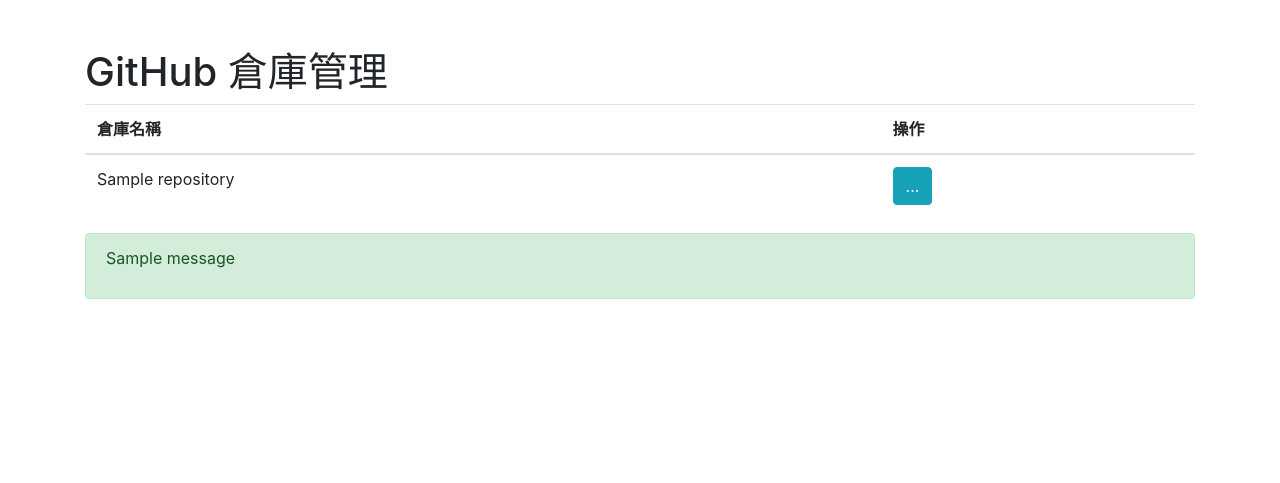
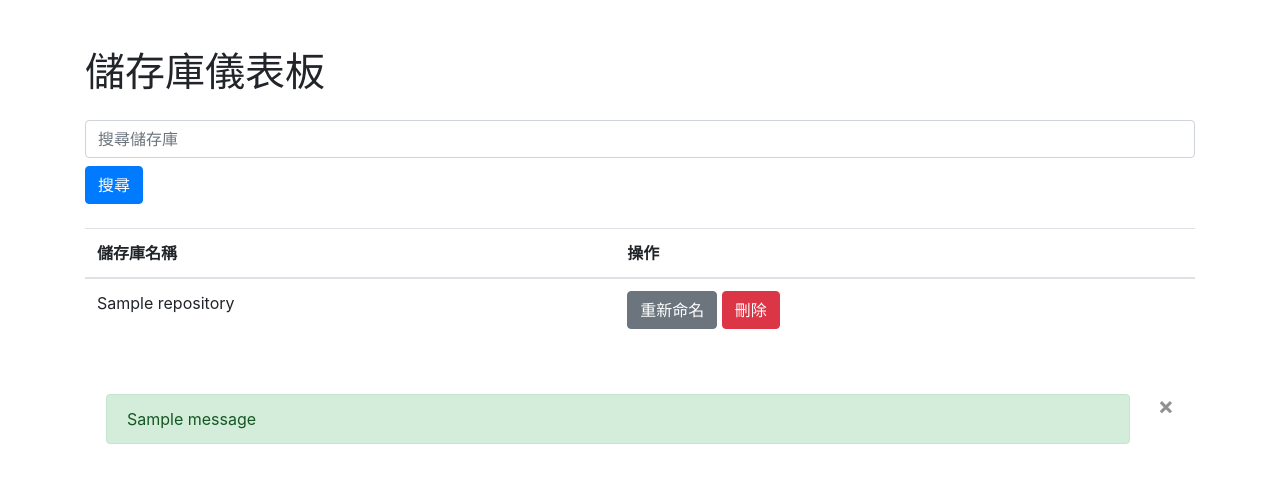
Before and after one commit to oinktech/Github-RepoManager, a Flask app: template templates/dashboard.html in a window 1280 px wide. Shown: the top 483 px of the page. Run offline with Flask 3, Linux system fonts and the light colour scheme; the template is opened without the code that fills it: values that come from a table or form of the project are taken from there, others are empty; tables that the repository leaves empty hold one stand-in row (values such as "Sample post"); one stand-in notice (Sample message) is shown; some libraries are stand-ins or nearby versions.

Commit message:
Update dashboard.html

```diff
--- a/templates/dashboard.html
+++ b/templates/dashboard.html
@@ -3,19 +3,23 @@
 <head>
     <meta charset="UTF-8">
     <meta name="viewport" content="width=device-width, initial-scale=1.0">
-    <title>GitHub 倉庫管理</title>
+    <title>儲存庫儀表板</title>
     <link rel="stylesheet" href="https://stackpath.bootstrapcdn.com/bootstrap/4.5.2/css/bootstrap.min.css">
     <script src="https://code.jquery.com/jquery-3.5.1.slim.min.js"></script>
     <script src="https://cdn.jsdelivr.net/npm/@popperjs/core@2.9.3/dist/umd/popper.min.js"></script>
     <script src="https://stackpath.bootstrapcdn.com/bootstrap/4.5.2/js/bootstrap.min.js"></script>
 </head>
 <body>
-    <div class="container mt-5">
-        <h1>GitHub 倉庫管理</h1>
-        <table class="table">
+    <div class="container">
+        <h1 class="mt-5">儲存庫儀表板</h1>
+        <form method="GET" class="mt-4">
+            <input type="text" name="search" class="form-control" placeholder="搜尋儲存庫" value="{{ search_query }}">
+            <button type="submit" class="btn btn-primary mt-2">搜尋</button>
+        </form>
+        <table class="table mt-4">
             <thead>
                 <tr>
-                    <th>倉庫名稱</th>
+                    <th>儲存庫名稱</th>
                     <th>操作</th>
                 </tr>
             </thead>
@@ -24,30 +28,51 @@
                 <tr>
                     <td>{{ repo.name }}</td>
                     <td>
-                        <button class="btn btn-info" data-toggle="modal" data-target="#repoModal{{ repo.id }}">...</button>
+                        <button type="button" class="btn btn-secondary" data-toggle="modal" data-target="#renameModal{{ repo.id }}">重新命名</button>
+                        <button type="button" class="btn btn-danger" data-toggle="modal" data-target="#deleteModal{{ repo.id }}">刪除</button>
                     </td>
                 </tr>
 
-                <!-- Modal -->
-                <div class="modal fade" id="repoModal{{ repo.id }}" tabindex="-1" role="dialog" aria-labelledby="repoModalLabel{{ repo.id }}" aria-hidden="true">
+                <!-- 刪除確認模態 -->
+                <div class="modal fade" id="deleteModal{{ repo.id }}" tabindex="-1" role="dialog" aria-labelledby="deleteModalLabel{{ repo.id }}" aria-hidden="true">
                     <div class="modal-dialog" role="document">
                         <div class="modal-content">
                             <div class="modal-header">
-                                <h5 class="modal-title" id="repoModalLabel{{ repo.id }}">操作倉庫: {{ repo.name }}</h5>
+                                <h5 class="modal-title" id="deleteModalLabel{{ repo.id }}">確認刪除</h5>
                                 <button type="button" class="close" data-dismiss="modal" aria-label="Close">
                                     <span aria-hidden="true">&times;</span>
                                 </button>
                             </div>
                             <div class="modal-body">
-                                <form method="POST" action="{{ url_for('delete_repo', repo_id=repo.id) }}">
+                                您確定要刪除儲存庫 "{{ repo.name }}" 嗎？
+                            </div>
+                            <div class="modal-footer">
+                                <form action="{{ url_for('delete_repo', repo_id=repo.id) }}" method="POST">
+                                    <button type="button" class="btn btn-secondary" data-dismiss="modal">取消</button>
                                     <button type="submit" class="btn btn-danger">刪除</button>
                                 </form>
-                                <form method="POST" action="{{ url_for('rename_repo', repo_id=repo.id) }}">
+                            </div>
+                        </div>
+                    </div>
+                </div>
+
+                <!-- 重新命名模態 -->
+                <div class="modal fade" id="renameModal{{ repo.id }}" tabindex="-1" role="dialog" aria-labelledby="renameModalLabel{{ repo.id }}" aria-hidden="true">
+                    <div class="modal-dialog" role="document">
+                        <div class="modal-content">
+                            <div class="modal-header">
+                                <h5 class="modal-title" id="renameModalLabel{{ repo.id }}">重新命名儲存庫</h5>
+                                <button type="button" class="close" data-dismiss="modal" aria-label="Close">
+                                    <span aria-hidden="true">&times;</span>
+                                </button>
+                            </div>
+                            <div class="modal-body">
+                                <form action="{{ url_for('rename_repo', repo_id=repo.id) }}" method="POST">
                                     <div class="form-group">
-                                        <label for="new_name">新名稱</label>
-                                        <input type="text" class="form-control" name="new_name" required>
+                                        <label for="new_name">新的儲存庫名稱</label>
+                                        <input type="text" name="new_name" class="form-control" required>
                                     </div>
-                                    <button type="submit" class="btn btn-warning">重命名</button>
+                                    <button type="submit" class="btn btn-primary">重新命名</button>
                                 </form>
                             </div>
                         </div>
@@ -56,14 +81,43 @@
                 {% endfor %}
             </tbody>
         </table>
-        {% with messages = get_flashed_messages() %}
-            {% if messages %}
-                <div class="alert alert-success">
-                    {% for message in messages %}
-                        <p>{{ message }}</p>
-                    {% endfor %}
-                </div>
-            {% endif %}
+
+        <!-- 分頁 -->
+        <nav aria-label="Page navigation">
+            <ul class="pagination">
+                {% if repos.has_prev %}
+                <li class="page-item">
+                    <a class="page-link" href="{{ url_for('dashboard', page=repos.prev_num, search=search_query) }}" aria-label="Previous">
+                        <span aria-hidden="true">&laquo;</span>
+                    </a>
+                </li>
+                {% endif %}
+                {% for page_num in range(1, ceil(total_repos / per_page) + 1) %}
+                <li class="page-item {% if page_num == repos.page %}active{% endif %}">
+                    <a class="page-link" href="{{ url_for('dashboard', page=page_num, search=search_query) }}">{{ page_num }}</a>
+                </li>
+                {% endfor %}
+                {% if repos.has_next %}
+                <li class="page-item">
+                    <a class="page-link" href="{{ url_for('dashboard', page=repos.next_num, search=search_query) }}" aria-label="Next">
+                        <span aria-hidden="true">&raquo;</span>
+                    </a>
+                </li>
+                {% endif %}
+            </ul>
+        </nav>
+
+        {% with messages = get_flashed_messages(with_categories=True) %}
+        {% if messages %}
+        <div class="alert alert-dismissible fade show mt-4" role="alert">
+            {% for category, message in messages %}
+            <div class="alert alert-{{ category }}">{{ message }}</div>
+            {% endfor %}
+            <button type="button" class="close" data-dismiss="alert" aria-label="Close">
+                <span aria-hidden="true">&times;</span>
+            </button>
+        </div>
+        {% endif %}
         {% endwith %}
     </div>
 </body>
```
